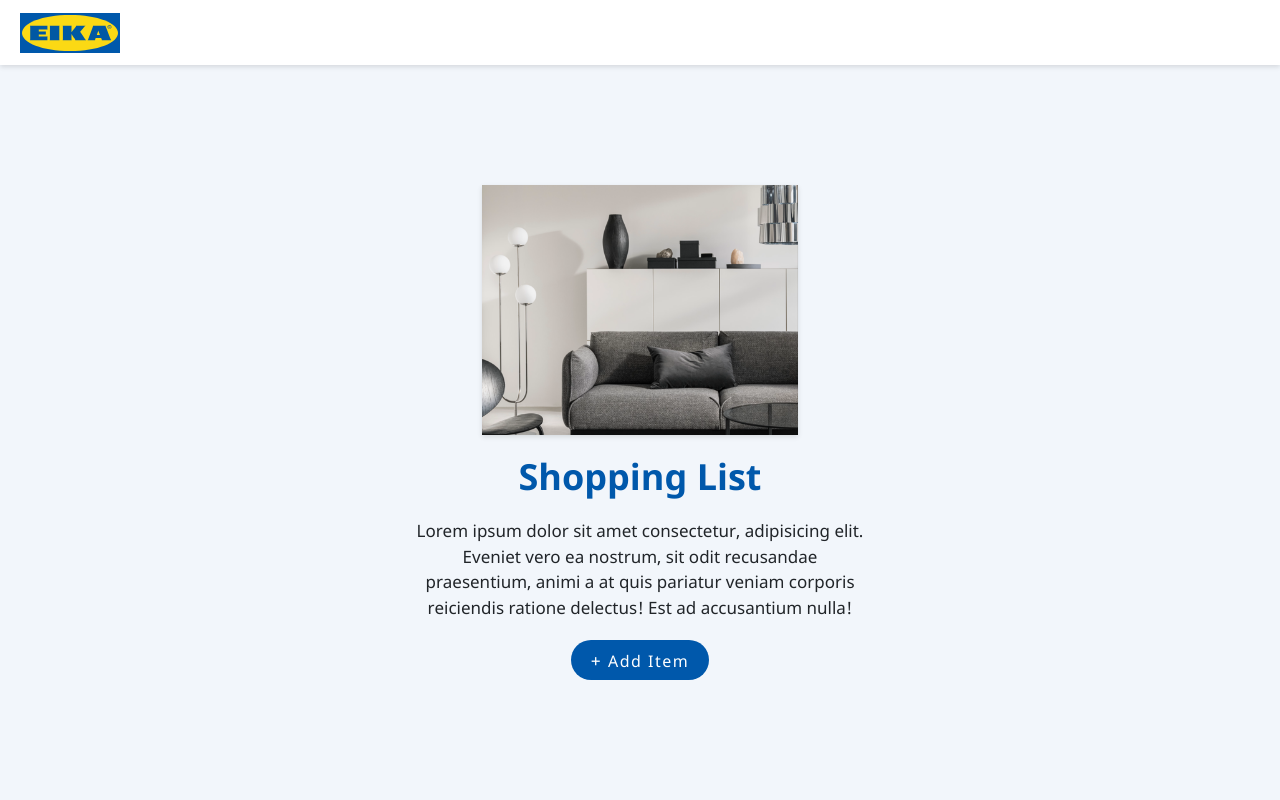
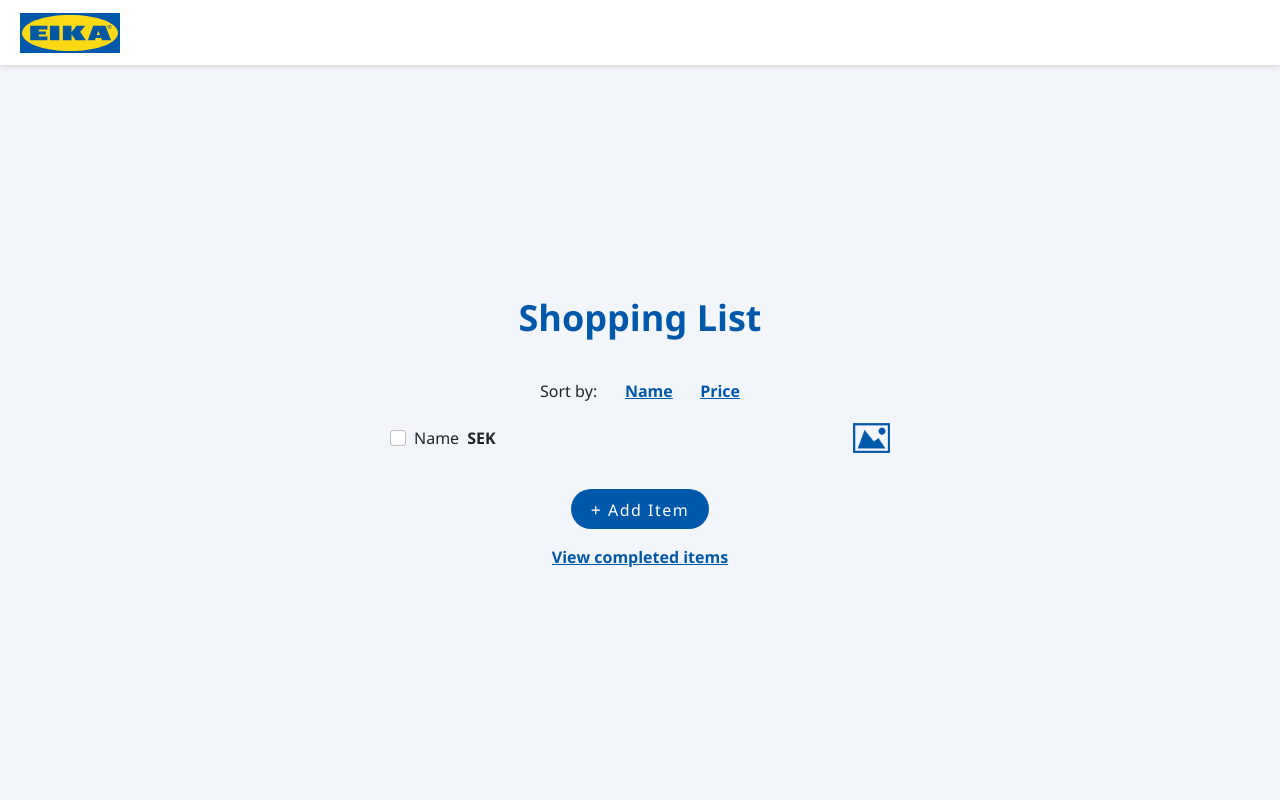
Before and after one commit to sylviaadel/ekia-shopping-list, a React (Create React App) app: page /list in a window 1280 px wide. Shown: the top 800 px of the page. Built offline with nearby package versions, Linux system fonts and the light colour scheme.

Commit message:
add routing

```diff
--- a/src/App.js
+++ b/src/App.js
@@ -2,14 +2,17 @@ import './App.scss';
 import HeaderComponent from './components/Header/Header.tsx'
 import WelcomeComponent from './components/Welcome/Welcome.tsx'
 import ShoppingListComponent from './components/ShoppingList/ShoppingList.tsx'
+import {Routes, Route} from 'react-router-dom'
 
 function App() {
 
   return (
     <div className="App">
       <HeaderComponent />
-      <WelcomeComponent />
-      <ShoppingListComponent />
+      <Routes>
+        <Route path='/' element={<WelcomeComponent />} />
+        <Route path='/list' element={<ShoppingListComponent />} />
+      </Routes>
     </div>
   );
 }
--- a/src/components/AddItemModal/AddItemModal.tsx
+++ b/src/components/AddItemModal/AddItemModal.tsx
@@ -4,7 +4,7 @@ import Modal from 'react-modal';
 // @ts-ignore
 import AddItemForm from '../AddItemForm/AddItemForm.tsx'
 import Form from 'react-bootstrap/Form';
-import ShoppingListComponent from '../ShoppingList/ShoppingList.tsx'
+import {Link} from 'react-router-dom'
 
 interface AddItemModalProps{
   onCloseModal(event: any): unknown;
@@ -42,7 +42,9 @@ const AddItemModal: FC<AddItemModalProps> = (props) => {
         </div>
         <div className={styles.modalFooter}>
           <button className='secondaryBtn' onClick={e => onModalClose(e)}>close</button>
-          <button className='primaryBtn' type="submit" form="form">Save</button>
+          <Link to='list'>
+            <button className='primaryBtn' type="submit" form="form">Save</button>
+          </Link>
           </div>
         <div>
         </div>
--- a/src/components/ShoppingList/ShoppingList.module.scss
+++ b/src/components/ShoppingList/ShoppingList.module.scss
@@ -3,6 +3,8 @@
     flex-direction: column;
     align-items: center;
     padding-bottom: 20px;
+    justify-content: center;
+    min-height: calc(100vh - 65px);
     p{
         display: flex;
         justify-content: space-between;
--- a/src/index.js
+++ b/src/index.js
@@ -2,16 +2,11 @@ import React from 'react';
 import ReactDOM from 'react-dom/client';
 import './index.css';
 import App from './App';
-import reportWebVitals from './reportWebVitals';
+import {BrowserRouter as Router } from 'react-router-dom'
 
 const root = ReactDOM.createRoot(document.getElementById('root'));
 root.render(
-  <React.StrictMode>
+  <Router>
     <App />
-  </React.StrictMode>
+  </Router>
 );
-
-// If you want to start measuring performance in your app, pass a function
-// to log results (for example: reportWebVitals(console.log))
-// or send to an analytics endpoint. Learn more: https://bit.ly/CRA-vitals
-reportWebVitals();
```
